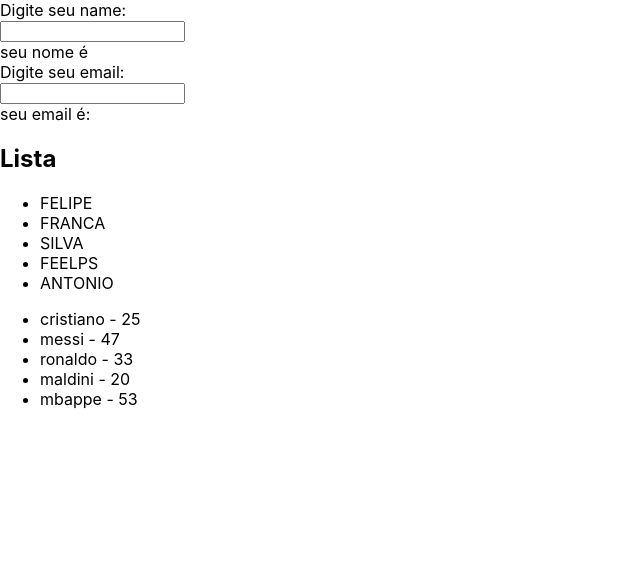
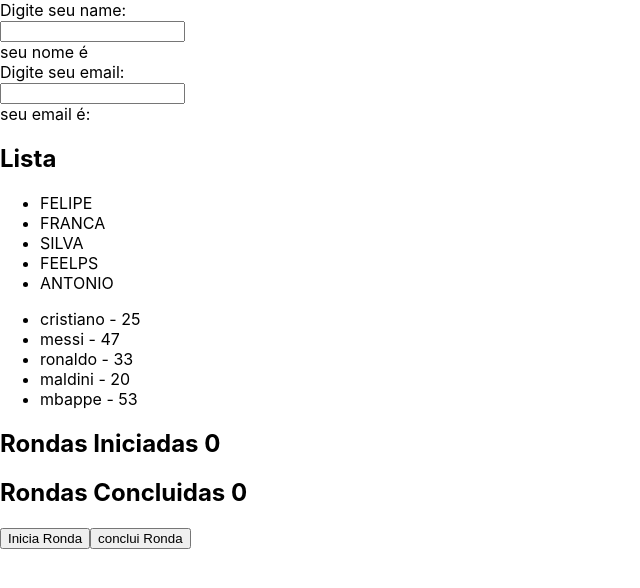
Before and after one commit to Feelps333/primeiroProjetoReact, a React (Vite) app: page / in a window 1280 px wide. Shown: the top 588 px of the page, without its empty margins (0-640 px from the left). Built offline with nearby package versions, Linux system fonts and the light colour scheme.

Commit message:
version.1.07

```diff
--- a/src/App.tsx
+++ b/src/App.tsx
@@ -3,15 +3,21 @@ import { ProjetoContador } from './components/projetocontador';
 import { Honda } from './components/Ronda';
 import { Formulario } from './components/from'
 import { List } from './components/Lista'
+import { useState } from 'react';
 
 const App = () => {
   let userADM: string = 'Felipe ADM'
   let verificacao: boolean = true
+  const [show, setShow] = useState(false);
 
+  const handleClick = () => {
+    setShow(!show)
+  }
   if(verificacao){return (
     <div>
       <Formulario/>
       <List/>
+      <Honda/>
     </div>
   )}else {
     return (
@@ -22,6 +28,4 @@ const App = () => {
     )
   }
 }
-
-
 export default App;
--- a/src/components/Lista.tsx
+++ b/src/components/Lista.tsx
@@ -5,7 +5,7 @@ type Props = {
   }
 }
 
-export const List = ({ data }: Props) => {
+export const List = () => {
   let list = [
     'felipe',
     'franca',
```
